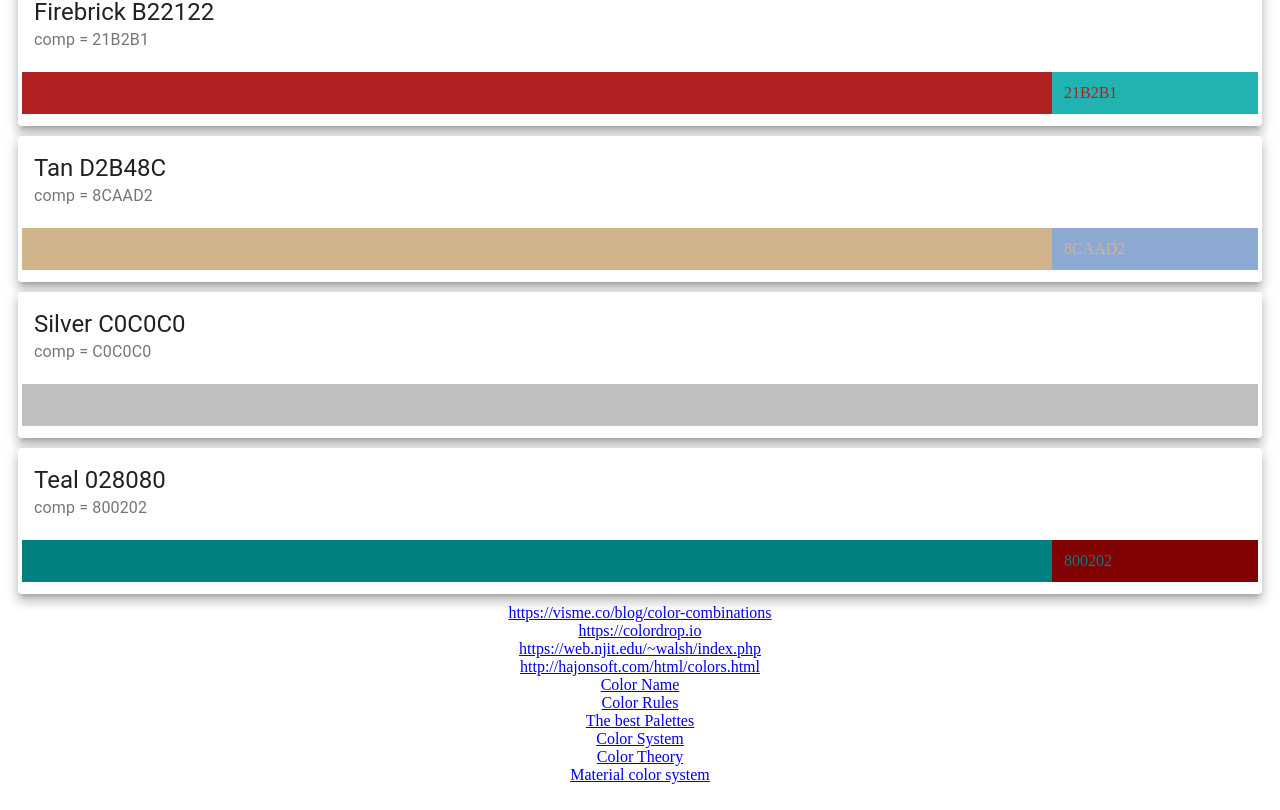
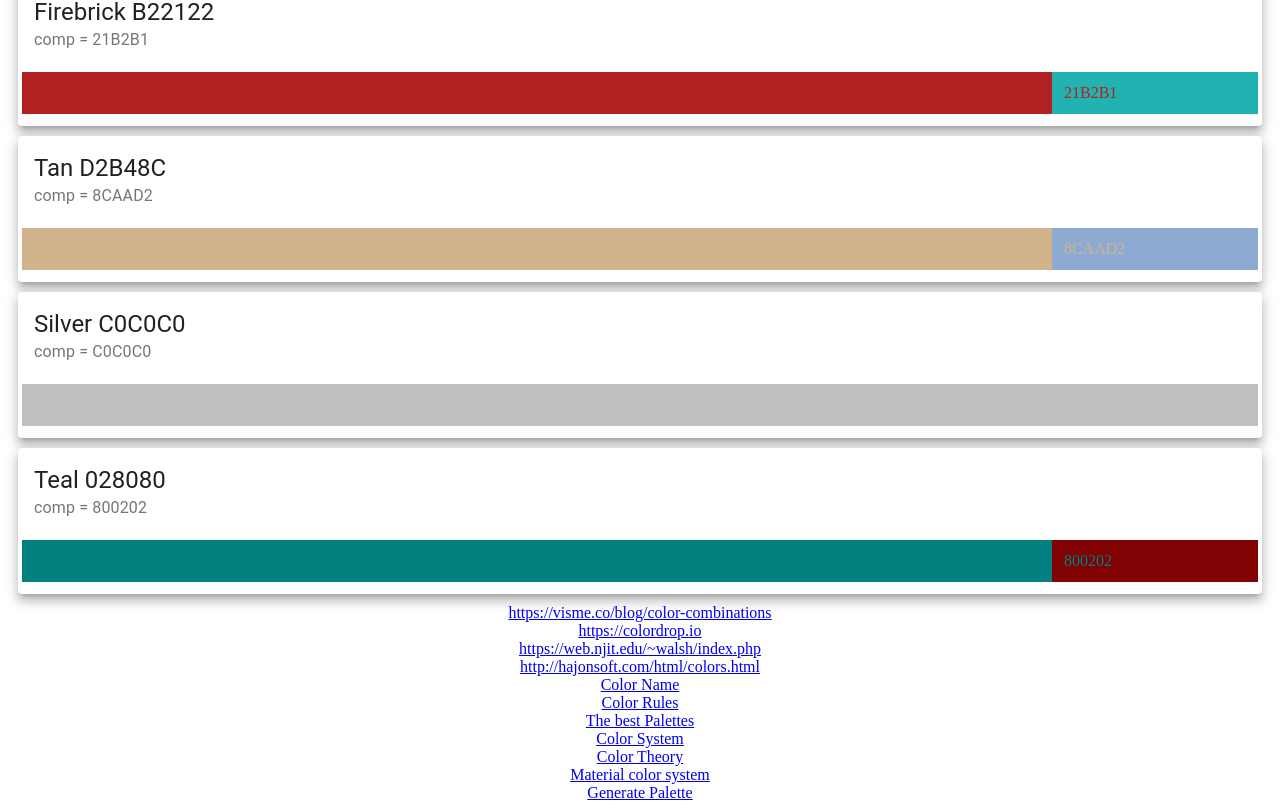
Before and after one commit to alialiayman/Casual, a React (Create React App) app: page /colors in a window 1280 px wide. Shown: the part 1038-1848 px from the top of the page. Built offline with nearby package versions, Linux system fonts and the light colour scheme.

Commit message:
Update Colors.js

```diff
--- a/src/features/colors/Colors.js
+++ b/src/features/colors/Colors.js
@@ -25,7 +25,7 @@ const Colors = () => {
                 <a href="https://material.io/design/color/the-color-system.html#color-usage-and-palettes">Color System</a>
                 <a href="https://webflow.com/blog/web-design-101-color-theory">Color Theory</a>
                 <a href="https://material.io/design/color/the-color-system.html#color-usage-and-palettes">Material color system</a>
-
+                <a href="https://mycolor.space/">Generate Palette</a>
             </div>
 
         </React.Fragment>
```
